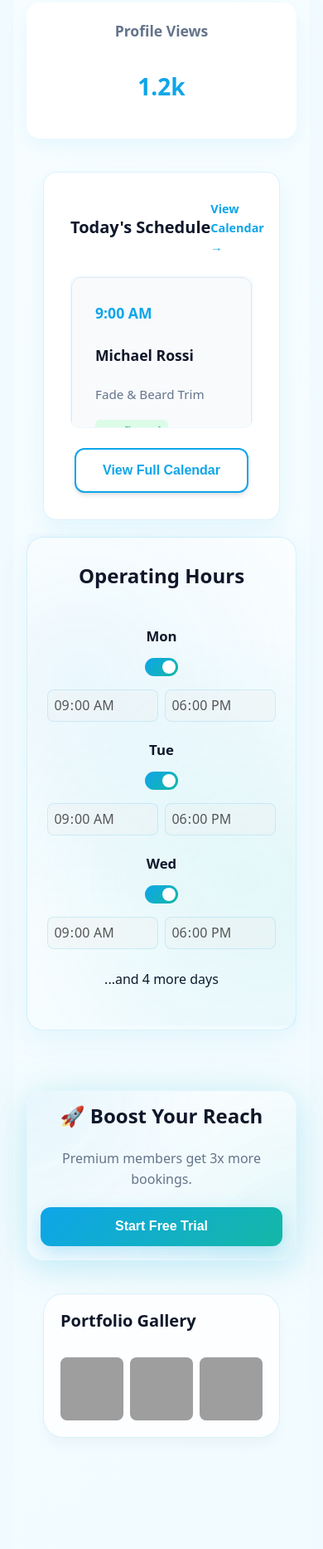
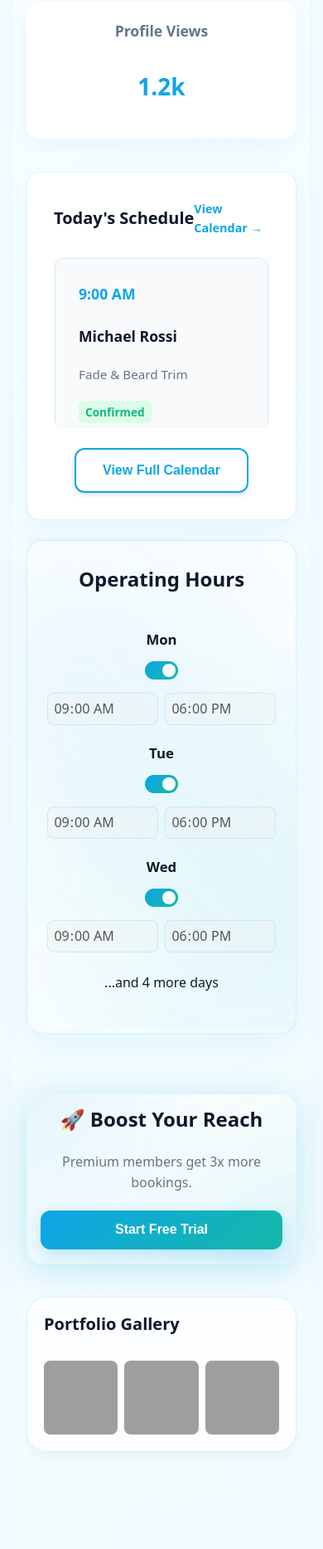
Before and after one commit to salmoncribe/BOOKERAI-main, a Flask app: page /demo in a window 390 px wide. Shown: the part 838-2705 px from the top of the page at 83% size. Run offline with Flask 3, Linux system fonts and the light colour scheme; some libraries are stand-ins or nearby versions; grey boxes are pictures that could not be loaded.

Commit message:
Refactor dashboard.css for mobile responsiveness: fix overflow, centering, and media queries

```diff
--- a/static/css/dashboard.css
+++ b/static/css/dashboard.css
@@ -12,10 +12,19 @@
     color: var(--text-dark);
     background: linear-gradient(145deg, #f9feff 0%, #f1fbff 100%);
     width: 100%;
-    max-width: 100vw;
+    max-width: 100%;
     /* Prevent bleed */
     overflow-x: hidden;
     margin: 0 auto;
+}
+
+.dashboard * {
+    box-sizing: border-box;
+}
+
+.dashboard input,
+.dashboard button {
+    max-width: 100%;
 }
 
 @media (min-width: 1024px) {
@@ -49,9 +58,9 @@
 .promo-card,
 .card {
     /* Safe Mobile Widths */
-    width: calc(100% - 40px);
+    width: 100%;
     max-width: 100%;
-    margin: 0 auto 1.25rem auto !important;
+    margin: 0 auto 1.5rem auto !important;
     box-sizing: border-box !important;
 
     /* Bento Glassmorphism */
@@ -960,64 +971,11 @@ button:active,
         }
     }
 
-    @media (max-width: 600px) {
-
-        .dash-actions button,
-        .dash-actions a {
-            flex: 1 1 100%;
-            text-align: center;
-        }
-
-        .hours-grid {
-            grid-template-columns: 1fr;
-            width: 100%;
-        }
-
-        .hours-card,
-        .promo-card {
-            width: 100%;
-            max-width: 640px;
-            /* Keep strict max-width even on mobile to prevent blowout */
-            margin-left: auto;
-            margin-right: auto;
-        }
-
-        .promo-body {
-            flex-direction: column;
-        }
-
-        .promo-body button {
-            width: 100%;
-        }
-    }
-
-    /* Fullscreen mobile fix overrides */
-    @media (max-width: 900px) {
-
-        .dashboard,
-        section.dashboard,
-        section.dashboard.vibrant-auth {
-            display: block !important;
-            position: relative !important;
-            height: auto !important;
-            min-height: 100vh !important;
-            max-height: none !important;
-            overflow: visible !important;
-            padding-bottom: 3rem !important;
-        }
-
-        .hours-card,
-        .promo-card {
-            margin-bottom: 2.5rem !important;
-        }
-
-        .hours-card {
-            overflow: visible !important;
-            height: auto !important;
-            max-height: none !important;
-        }
-    }
-
+}
+
+/* ----------------------------------------------------------
+   ELITE PREMIUM THEME
+   ---------------------------------------------------------- */
 /* ----------------------------------------------------------
    ELITE PREMIUM THEME
    ---------------------------------------------------------- */
@@ -1556,3 +1482,101 @@ button:active {
     position: relative;
     z-index: 2;
 }
+
+/* ----------------------------------------------------------
+   RESPONSIVE REFACTOR (Un-nested)
+   ---------------------------------------------------------- */
+
+/* 900px Container Overrides */
+@media (max-width: 900px) {
+
+    .dashboard,
+    section.dashboard,
+    section.dashboard.vibrant-auth {
+        display: block !important;
+        position: relative !important;
+        height: auto !important;
+        min-height: 100vh !important;
+        max-height: none !important;
+        overflow: visible !important;
+        padding-bottom: 3rem !important;
+    }
+
+    .hours-card,
+    .promo-card {
+        margin-bottom: 2.5rem !important;
+    }
+
+    .hours-card {
+        overflow: visible !important;
+        height: auto !important;
+        max-height: none !important;
+    }
+}
+
+/* 640px Specifics */
+@media (max-width: 640px) {
+    .hours-row {
+        flex-direction: column;
+        align-items: flex-start;
+        gap: 1rem;
+    }
+
+    .day-actions {
+        width: 100%;
+        justify-content: space-between;
+    }
+}
+
+/* 600px Mobile Layout */
+@media (max-width: 600px) {
+
+    .dash-actions button,
+    .dash-actions a {
+        flex: 1 1 100%;
+        text-align: center;
+    }
+
+    .hours-grid {
+        grid-template-columns: 1fr;
+        width: 100%;
+    }
+
+    .hours-card,
+    .promo-card {
+        width: 100%;
+        max-width: 100%;
+        margin-left: auto;
+        margin-right: auto;
+    }
+
+    .promo-body {
+        flex-direction: column;
+    }
+
+    .promo-body button {
+        width: 100%;
+    }
+
+    /* Mobile Appointments & Quick Actions */
+    .desktop-appt-view {
+        display: none !important;
+    }
+
+    .mobile-appt-view {
+        display: block !important;
+    }
+
+    .quick-actions-mobile {
+        display: flex;
+        flex-direction: column;
+        /* Stack for mobile */
+        gap: 0.75rem;
+    }
+
+    .quick-actions-mobile .qa-btn {
+        width: 100%;
+        justify-content: center;
+        padding: 1rem;
+    }
+}
```
Also changed, not shown: other parts of static/css/dashboard.css (+7 -37 lines). Lines whose indentation alone changed are shown as unchanged.
